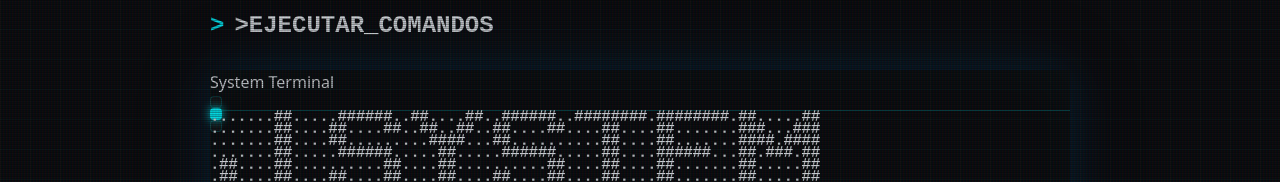
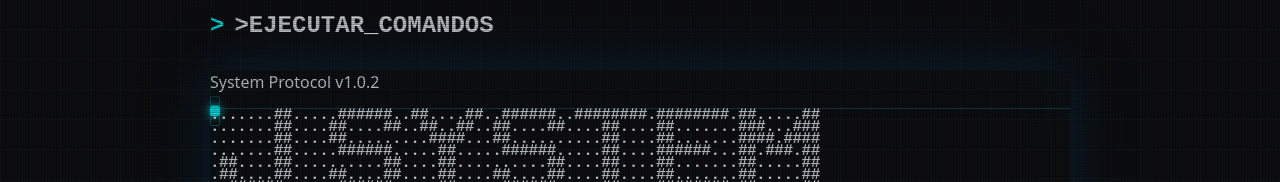
Before and after one commit to Emizario10/Portfolio, a Next.js app: page / in a window 1280 px wide. Shown: the part 331-513 px from the top of the page. Built offline with nearby package versions, Linux system fonts and the light colour scheme.

Commit message:
feat: cyber-square header with horizontal controls and real GitHub API integration

```diff
--- a/app/page.tsx
+++ b/app/page.tsx
@@ -380,20 +380,12 @@ function Terminal({ currentTranslation, unlockSection, triggerMatrix, heroAnimat
         .then(data => {
           if (data.message === "Not Found") { throw new Error("User not found"); }
           const statsOutput = `
-            <div class="mt-3 mb-3 p-4 border border-cyan-500/30 bg-[#0a0f18] rounded-lg shadow-[0_0_20px_rgba(0,243,255,0.2)]">
-              <div class="text-[#00f3ff] font-bold text-lg mb-2 flex items-center gap-2">
-                <span class="inline-block w-2 h-2 rounded-full bg-[#00ff41] animate-pulse"></span>
-                GITHUB STATUS: [ONLINE]
-              </div>
-              <div class="border-t border-cyan-500/20 pt-3 space-y-1 font-mono text-sm">
-                <div>User: <span class="text-white font-semibold">${data.login}</span></div>
-                <div>Public Repos: <span class="text-[#00ff41] font-bold">${data.public_repos}</span></div>
-                <div>Followers: <span class="text-[#bc13fe] font-bold">${data.followers}</span></div>
-                <div>Bio: <span class="text-[#94a3b8] italic">${data.bio || 'N/A'}</span></div>
-                <div class="pt-2 border-t border-cyan-500/20">
-                  URL: <a href="${data.html_url}" target="_blank" class="text-[#00f3ff] hover:text-[#00ff41] hover:underline transition-colors">${data.html_url}</a>
-                </div>
-              </div>
+            <div class="my-2 p-3 border border-[#00f3ff]/20 bg-[#05070a] rounded font-mono text-xs">
+              <div class="text-[#00f3ff] mb-1">&gt;&gt; ESTRATIFICACIÓN DE DATOS GITHUB:</div>
+              <div>USUARIO: Emizario10</div>
+              <div>REPOS_PÚBLICOS: [${data.public_repos}]</div>
+              <div>SEGUIDORES: [${data.followers}]</div>
+              <div class="mt-1 text-[#00ff41]">STATUS: CONECTADO</div>
             </div>
           `.trim();
           setHistory(prev => [...prev, statsOutput]);
@@ -431,55 +423,55 @@ function Terminal({ currentTranslation, unlockSection, triggerMatrix, heroAnimat
         boxShadow: '0 0 40px rgba(0, 60, 100, 0.4), 0 0 80px rgba(0, 60, 100, 0.2), inset 0 0 60px rgba(0, 243, 255, 0.03)'
       }}
     >
-      {/* WINDOW HEADER - PROFESSIONAL LAYOUT */}
+      {/* WINDOW HEADER - CYBER-SQUARE LAYOUT */}
       <div
-        className="flex flex-row items-center justify-between px-4 bg-[#1a1b26] border-b border-cyan-500/20 relative z-30"
-        style={{ height: '40px', minHeight: '40px' }}
+        className="flex flex-row items-center justify-between px-4 bg-[#0d1117]/90 border-b border-[#00f3ff]/20"
+        style={{ height: '38px' }}
       >
-        {/* Balanceador izquierdo (vacío) */}
-        <div style={{ width: '20px' }}></div>
+        {/* Balanceador izquierdo */}
+        <div className="w-20"></div>
 
         {/* Título central */}
-        <span className="text-[10px] text-cyan-500/50 font-mono tracking-widest uppercase">
-          System Terminal
+        <span className="text-[10px] font-mono uppercase tracking-[0.2em] text-[#00f3ff]/60">
+          System Protocol v1.0.2
         </span>
 
         {/* Window Controls (Derecha) */}
-        <div className="flex flex-row gap-2">
-          {/* Botón 1: Inactivo */}
+        <div className="flex flex-row gap-2 items-center w-20 justify-end">
+          {/* Botón 1: Borde */}
           <div
             style={{
-              width: '12px',
-              height: '12px',
-              borderRadius: '4px',
-              border: '1px solid rgba(0, 243, 255, 0.2)',
-              backgroundColor: 'rgba(255, 255, 255, 0.03)'
+              width: '10px',
+              height: '10px',
+              borderRadius: '2px',
+              border: '1px solid rgba(0, 243, 255, 0.3)',
+              backgroundColor: 'transparent'
             }}
             title="Close"
           ></div>
 
-          {/* Botón 2: GINCANA - INTERACTIVO */}
+          {/* Botón 2: GINCANA - CENTRO */}
           <div
             onClick={() => setHistory(prev => [...prev, currentTranslation.terminal.clues.clickHint])}
-            className="animate-pulse cursor-pointer hover:scale-110 transition-transform"
+            className="animate-pulse cursor-pointer hover:scale-110 transition-all"
             style={{
-              width: '12px',
-              height: '12px',
-              borderRadius: '4px',
+              width: '10px',
+              height: '10px',
+              borderRadius: '2px',
               backgroundColor: '#00f3ff',
-              boxShadow: '0 0 10px #00f3ff'
+              boxShadow: '0 0 8px #00f3ff'
             }}
             title="🎮 Start Quest..."
           ></div>
 
-          {/* Botón 3: Inactivo */}
+          {/* Botón 3: Borde */}
           <div
             style={{
-              width: '12px',
-              height: '12px',
-              borderRadius: '4px',
-              border: '1px solid rgba(0, 243, 255, 0.2)',
-              backgroundColor: 'rgba(255, 255, 255, 0.03)'
+              width: '10px',
+              height: '10px',
+              borderRadius: '2px',
+              border: '1px solid rgba(0, 243, 255, 0.3)',
+              backgroundColor: 'transparent'
             }}
             title="Maximize"
           ></div>
```
